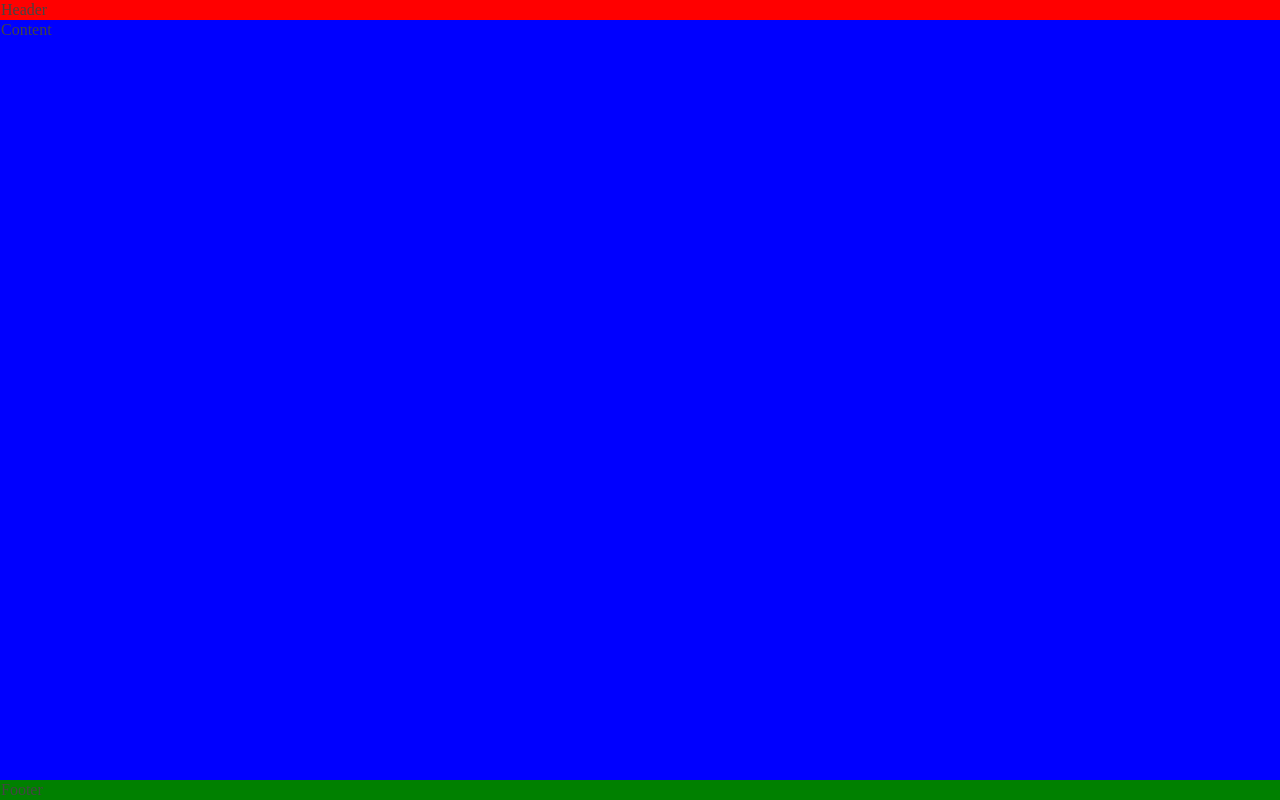
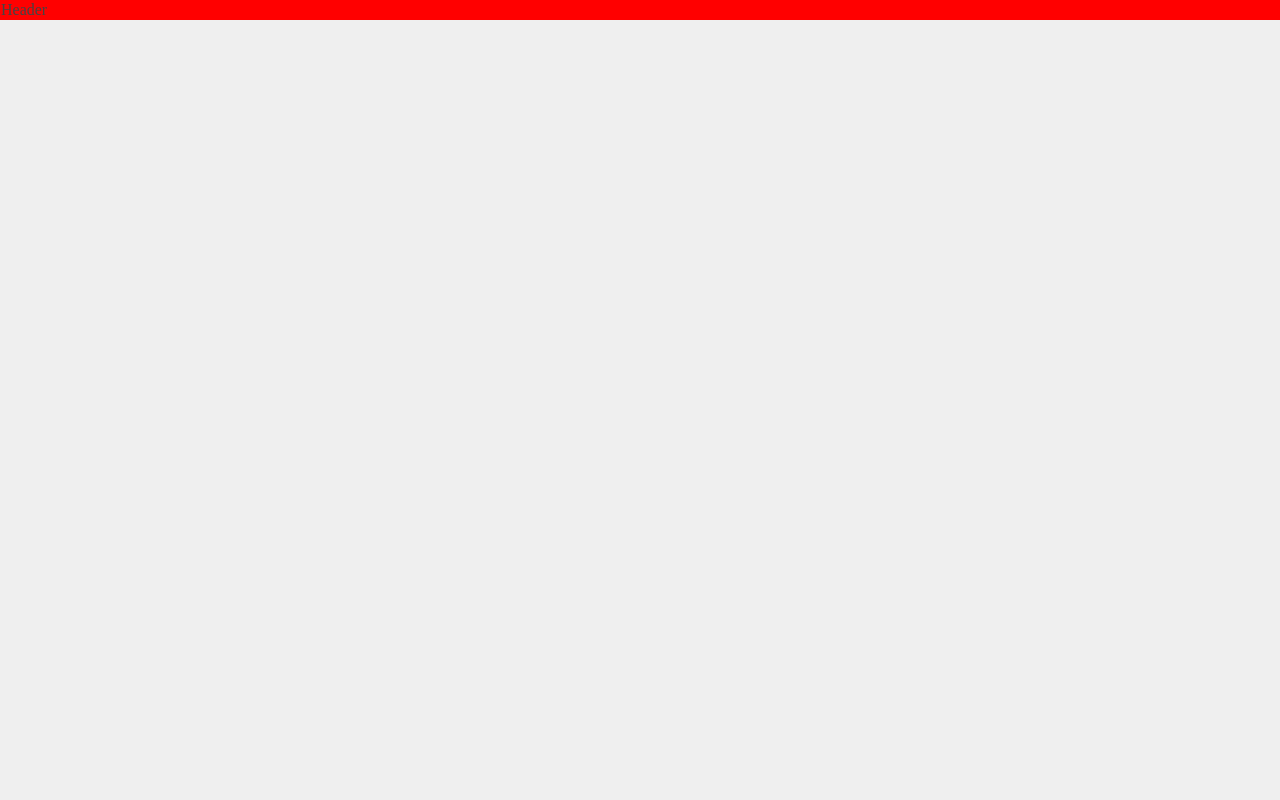
Before and after one commit to kharboutmanel98/Recipe-wishList, a React (Create React App) app: page / in a window 1280 px wide. Built offline with nearby package versions, Linux system fonts and the light colour scheme.

Commit message:
integrate Header component into main application layout

```diff
--- a/src/App.js
+++ b/src/App.js
@@ -1,14 +1,14 @@
 import Header from "./components/Header";
-import Footer from "./components/Footer";
-import Content from "./components/Content";
+// import Footer from "./components/Footer";
+// import Content from "./components/Content";
 import styles from "./App.module.scss";
 
 function App() {
   return (
     <div className={`d-flex flex-column  ${styles.appContainer}`}>
       <Header />
-      <Content />
-      <Footer />
+      {/* <Content />
+      <Footer /> */}
     </div>
   );
 }
```
